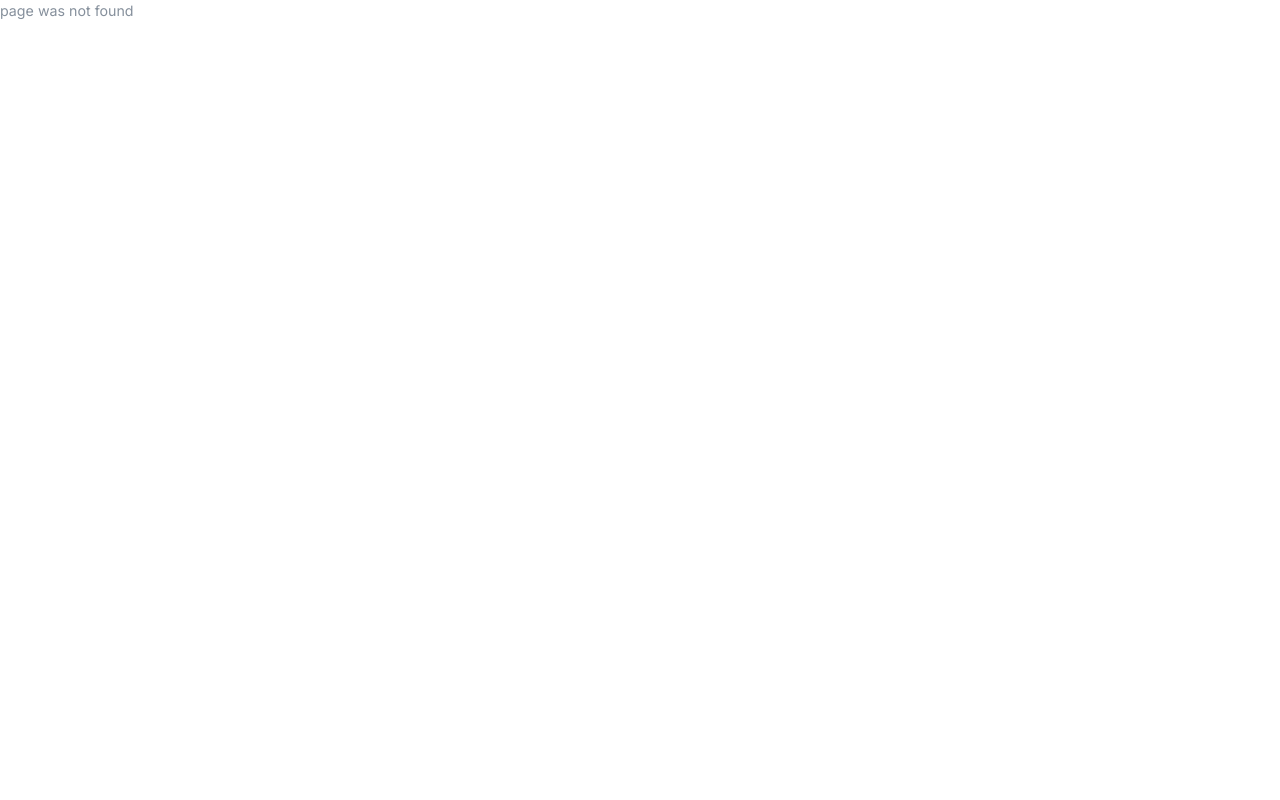
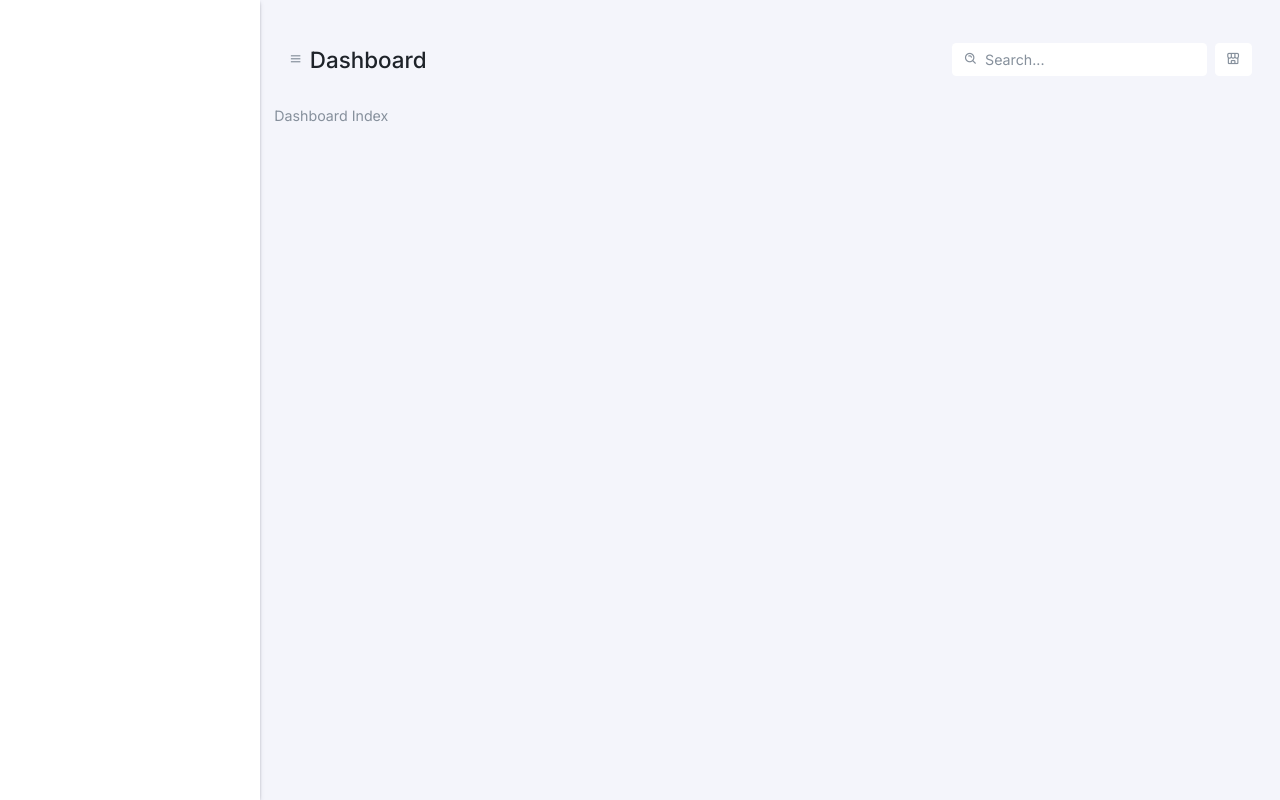
Before and after one commit to sleez007/crypto_web_app, a React (Create React App) app: page /dashboard in a window 1280 px wide. Before the commit this address had no page. Built offline with nearby package versions, Linux system fonts and the light colour scheme.

Commit message:
added dashboard design

```diff
--- a/src/assets/sass/layout/_dashboard_layout.scss
+++ b/src/assets/sass/layout/_dashboard_layout.scss
@@ -0,0 +1,82 @@
+.dashboard{
+    width: 100%;
+    height: 100%;
+    position: relative;
+
+    --sidebar-width: 260px;
+
+    .dashboard__sidebar{
+        width: var(--sidebar-width);
+        height: 100%;
+        overflow: hidden;
+        position: fixed;
+        top: 0;
+        left: 0;
+        background: #FFFFFF;
+        box-shadow: rgba(50, 50, 93, 0.25) 0px 2px 5px -1px, rgba(0, 0, 0, 0.3) 0px 1px 3px -1px;
+        z-index: 2;
+        transition: 200ms ease-in-out all;
+    }
+
+    .dashboard__layout{
+        width: calc(100% - var(--sidebar-width));
+        height: 100vh;
+        overflow: hidden;
+        position: relative;
+        top: 0;
+        left: var(--sidebar-width);
+        background-color: hsl(230, 43%, 97%);
+        padding: 1em;
+        transition: 200ms ease-in-out all;
+    }
+}
+
+.appbar{
+    width:100%;
+    padding: 2em 1em;
+    display: flex;
+    justify-content: space-between;
+
+    &__left{
+        h3{
+            font-size: 1.4rem;
+        }
+    }
+
+    &__right{
+
+        .input_wrap{
+            background-color: #FFFFFF;
+            border-radius: .3em;
+            padding: .4em .8em;
+            input{
+                border: none;
+                outline: none;
+                background: transparent;
+                color: var(--clr-primary-text-400);
+
+                &::placeholder{
+                    color: var(--clr-primary-text-300);
+                }
+            }
+        }
+
+        div:nth-child(2){
+            background-color: #FFFFFF;
+            border-radius: .3em;
+            padding: .4em .8em;
+        }
+    }
+}
+
+body.hide-sidbar{
+    --sidebar-width: 260px;
+    .dashboard__sidebar{
+       left: calc(-1 * var(--sidebar-width))
+    }
+
+    .dashboard__layout{
+        left:0;
+        width: 100%;
+    }
+}
--- /dev/null
+++ b/src/features/dashboard/dashboard.tsx
@@ -0,0 +1,9 @@
+import React from 'react'
+
+export default function Dashboard() {
+  return (
+    <div>
+        Dashboard Index
+    </div>
+  )
+}
--- /dev/null
+++ b/src/layout/appbar.tsx
@@ -0,0 +1,28 @@
+import React from 'react'
+
+export default function Appbar() {
+    const sidebarToggle = () => {
+        document?.querySelector('body')?.classList.toggle('hide-sidbar');
+    }
+  return (
+    <div className='appbar'>
+        <div className="appbar__left flex gap-1">
+            <i onClick={sidebarToggle} className='bx bx-menu' ></i>
+            <h3>Dashboard</h3>
+        </div>
+        <div className="appbar__right">
+            <div className='flex gap-1'>
+                <div className='input_wrap flex gap-1'>
+                    <span>
+                        <i className='bx bx-search-alt'></i>
+                    </span>
+                    <input type="text" placeholder='Search...' />
+                </div>
+                <div>
+                    <i className='bx bx-store-alt' ></i>
+                </div>
+            </div>
+        </div>
+    </div>
+  )
+}
--- /dev/null
+++ b/src/layout/dashboard_layout.tsx
@@ -0,0 +1,15 @@
+import React from 'react'
+import Appbar from './appbar'
+import { Outlet } from 'react-router-dom'
+
+export default function Dashboardlayout() {
+  return (
+    <section className="dashboard">
+        <aside className="dashboard__sidebar"></aside>
+        <main className="dashboard__layout">
+            <Appbar />
+            <Outlet />
+        </main>
+    </section>
+  )
+}
--- a/src/router.config.tsx
+++ b/src/router.config.tsx
@@ -4,6 +4,8 @@ import About from "./features/about/about";
 import Login from "./features/login/login";
 import Signup from "./features/signup/signup";
 import MainLayout from "./layout/main_layout";
+import Dashboardlayout from "./layout/dashboard_layout";
+import Dashboard from "./features/dashboard/dashboard";
 
 
 export function NotFoundPage () {
@@ -22,6 +24,9 @@ const RouteConfig = () => (
                 <Route path="/login" element={<Login />} />
                 <Route path="/signup" element={<Signup />} />
             </Route>
+            <Route path="/dashboard" element={<Dashboardlayout />} >
+              <Route index element={ <Dashboard />} />
+            </Route>
             <Route  path="*" element={<NotFoundPage />} />
         </Routes>
     </BrowserRouter>
```
